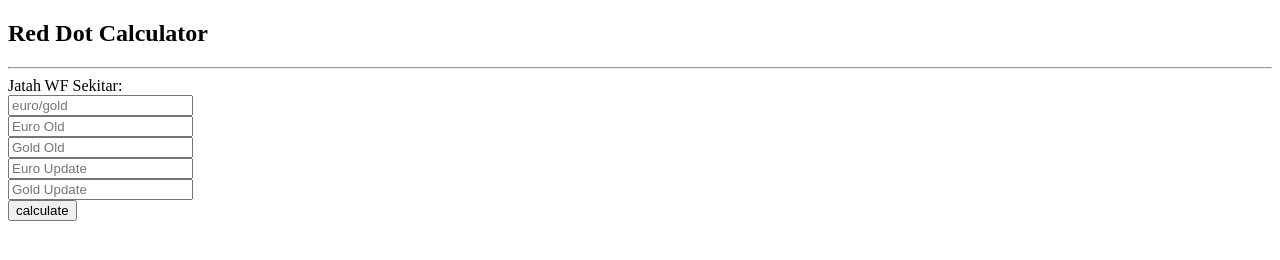
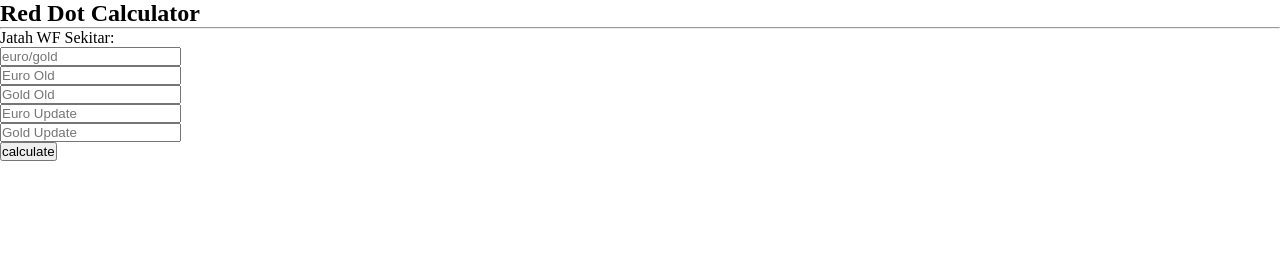
Before and after one commit to afrandormd/red-dot-calculator.github.io, a plain HTML site: page index.html in a window 1280 px wide. Drawn offline with Linux system fonts and the light colour scheme.

Commit message:
Menambahkan file style.css

```diff
--- a/index.html
+++ b/index.html
@@ -4,7 +4,8 @@
     <meta charset="UTF-8">
     <meta http-equiv="X-UA-Compatible" content="IE=edge">
     <meta name="viewport" content="width=device-width, initial-scale=1.0">
-    <title>Document</title>
+    <title>Red Dot Calculator</title>
+    <link rel="stylesheet" href="style.css">
 </head>
 <body>
     <h2>Red Dot Calculator</h2>
@@ -13,11 +14,11 @@
         Jatah WF Sekitar: <span id="result"></span>
     </div>
 <form action="">
-    <input type="text" name="" id="euro_per_gold" placeholder="euro/gold"><br>
-    <input type="text" name="" id="euro_old" placeholder="Euro Old"><br>
-    <input type="text" name="" id="gold_old" placeholder="Gold Old"><br>
-    <input type="text" name="" id="euro_update" placeholder="Euro Update"><br>
-    <input type="text" name="" id="gold_update" placeholder="Gold Update">
+    <input type="number" name="" id="euro_per_gold" placeholder="euro/gold"><br>
+    <input type="number" name="" id="euro_old" placeholder="Euro Old"><br>
+    <input type="number" name="" id="gold_old" placeholder="Gold Old"><br>
+    <input type="number" name="" id="euro_update" placeholder="Euro Update"><br>
+    <input type="number" name="" id="gold_update" placeholder="Gold Update">
 </form>
 <input type="submit" value="calculate" onclick="calculate()">
 <script src="script.js">
--- /dev/null
+++ b/style.css
@@ -0,0 +1,2 @@
+/* reset css */
+*{margin: 0; padding: 0;}
```
